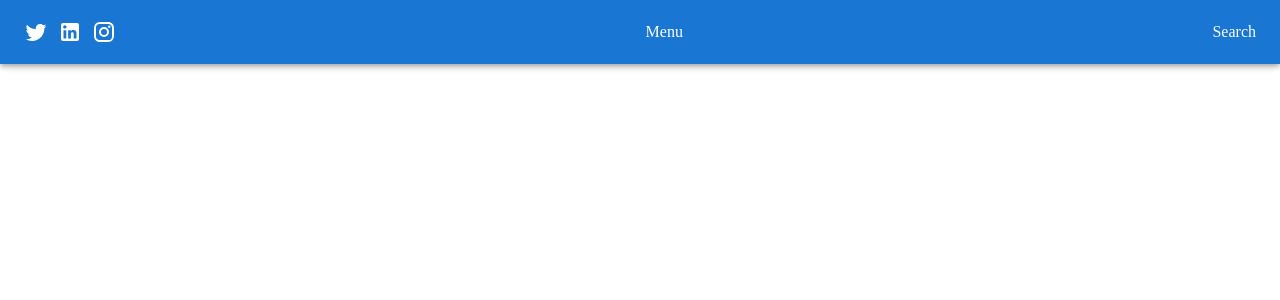
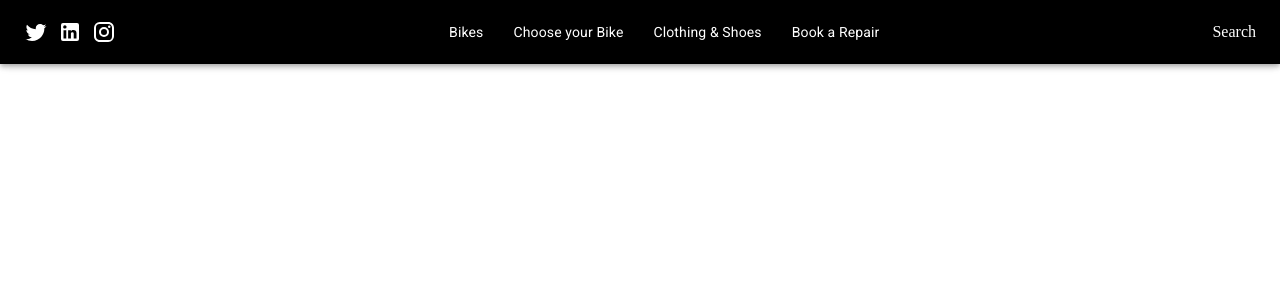
Before and after one commit to OerdBej/dashboard-mui, a React (Create React App) app: page / in a window 1280 px wide. Shown: the top 300 px of the page. Built offline with nearby package versions, Linux system fonts and the light colour scheme.

Commit message:
navigation bar with map method working

```diff
--- a/package.json
+++ b/package.json
@@ -5,6 +5,7 @@
   "dependencies": {
     "@emotion/react": "^11.9.3",
     "@emotion/styled": "^11.9.3",
+    "@fontsource/roboto": "^4.5.7",
     "@mui/icons-material": "^5.8.4",
     "@mui/material": "^5.8.4",
     "@testing-library/jest-dom": "^5.16.4",
--- a/src/components/navbar/Navbar.js
+++ b/src/components/navbar/Navbar.js
@@ -1,5 +1,5 @@
 import React from "react";
-import { AppBar, Box, Toolbar } from "@mui/material";
+import { AppBar, Box, Toolbar, Typography } from "@mui/material";
 import styled from "styled-components";
 import TwitterIcon from "@mui/icons-material/Twitter";
 import { Instagram, LinkedIn } from "@mui/icons-material";
@@ -14,15 +14,34 @@ const Navbar = () => {
     display: "flex",
     gap: 10,
   });
+  const MenuBox = styled(Box)({
+    display: "flex",
+    gap: 30,
+  });
+
+  // An object in order to make the map() for each components.
+  const MenuItems = [
+    { Name: "Bikes", Link: "/" },
+    { Name: "Choose your Bike", Link: "#" },
+    { Name: "Clothing & Shoes", Link: "#" },
+    { Name: "Book a Repair", Link: "#" },
+  ];
+
   return (
-    <AppBar>
+    <AppBar sx={{ background: "black" }}>
       <StyledToolbar>
         <SocialBox>
           <TwitterIcon></TwitterIcon>
           <LinkedIn></LinkedIn>
           <Instagram></Instagram>
         </SocialBox>
-        <Box>Menu</Box>
+        <MenuBox>
+          {MenuItems.map((item) => (
+            <Typography sx={{ cursor: "pointer", fontSize: "14px" }}>
+              {item.Name}
+            </Typography>
+          ))}
+        </MenuBox>
         <Box>Search</Box>
       </StyledToolbar>
     </AppBar>
```
Also changed, not shown: 1 other file (tests, documents, lock files or other folders).
